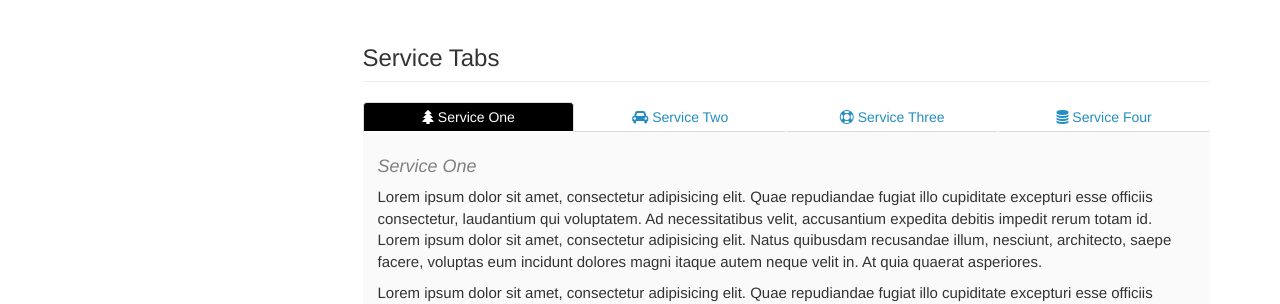
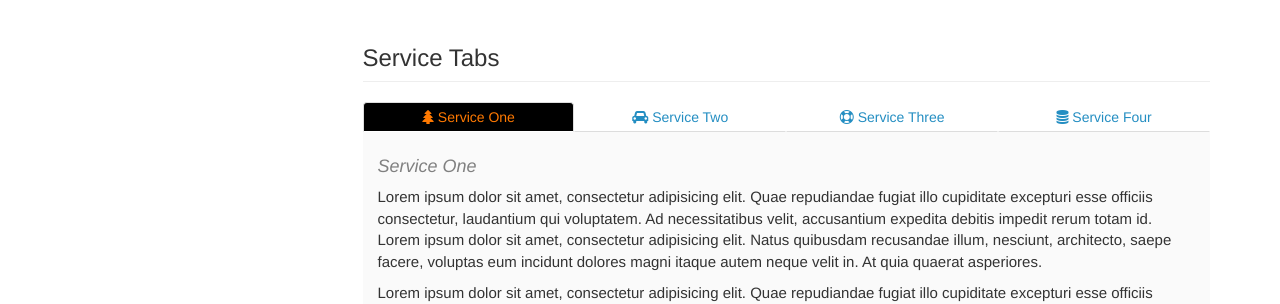
Before and after one commit to brummens/workspace-docs, a Jekyll site: the page built from pages/product1/p1_landing_page.html, in a window 1280 px wide. Shown: the part 652-956 px from the top of the page. Built offline with Jekyll 4.4.1, drawn with Linux system fonts in a browser that asks for light colours; comment, search, counter and statistics services are not loaded.

Commit message:
Update theme-black.css

```diff
--- a/css/theme-black.css
+++ b/css/theme-black.css
@@ -10,7 +10,7 @@ h4 {color: #808080; }
 
 .nav-tabs > li.active > a, .nav-tabs > li.active > a:hover, .nav-tabs > li.active > a:focus {
     background-color: #248ec2;
-    color: white
+    color: #FF7900
 }
 
 .nav > li.active > a {
```
